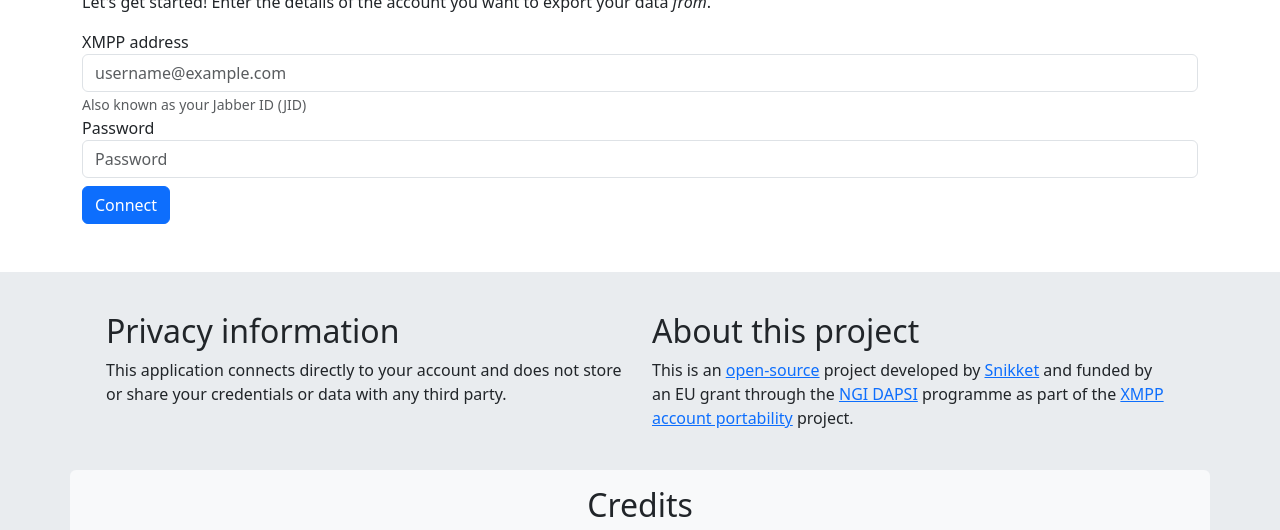
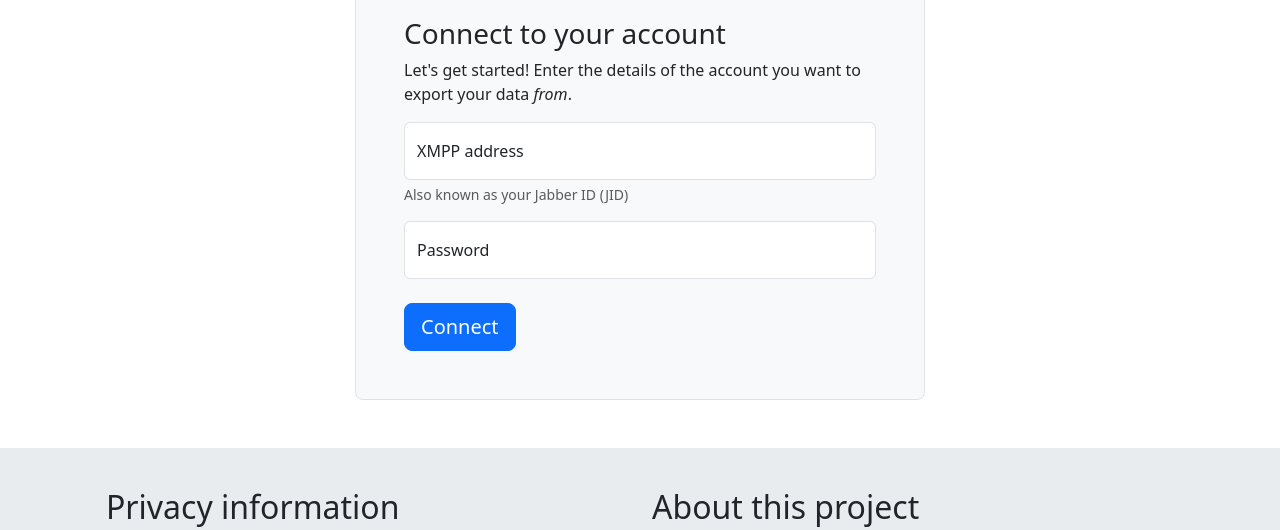
Before and after one commit to snikket-im/xmpp-account-exporter, a plain HTML site: page index.html in a window 1280 px wide. Shown: the part 455-985 px from the top of the page. Drawn offline with nearby package versions, Linux system fonts and the light colour scheme.

Commit message:
Improve primary login form

```diff
--- a/index.html
+++ b/index.html
@@ -43,18 +43,23 @@
 		</div>
 
         <form class="login" action="">
-		<h2>Connect to your account</h2>
-		<p>Let's get started! Enter the details of the account you want to export your data <em>from</em>.</p>
-            <div class="form-group">
-                <label for="jid">XMPP address</label>
-                <input required="required" type="email" name="jid" class="form-control" id="jid-el" aria-describedby="jidHelp" placeholder="username@example.com">
-                <small id="jidHelp" class="form-text text-muted">Also known as your Jabber ID (JID)</small>
+            <div class="row justify-content-center pt-4">
+                <div class="col-12 col-md-6 p-4 p-md-5 border rounded-3 bg-body-tertiary">
+                    <h3>Connect to your account</h3>
+                    <p>Let's get started! Enter the details of the account you want to export your data <em>from</em>.</p>
+                    <div class="form-floating mb-3">
+                        <input required="required" type="email" name="jid" class="form-control" id="jid-primary" aria-describedby="jid-help" placeholder="username@example.com">
+                        <label for="jid-primary">XMPP address</label>
+                        <div id="jid-help" class="form-text">Also known as your Jabber ID (JID)</div>
+                    </div>
+
+                    <div class="form-floating mb-3">
+                        <input required="required" type="password" name="password" class="form-control" id="password-primary" placeholder="Password">
+                        <label for="password-primary">Password</label>
+                    </div>
+                    <button type="submit" class="btn btn-lg btn-primary mt-2">Connect</button>
+                </div>
             </div>
-            <div class="form-group">
-                <label for="password">Password</label>
-                <input required="required" type="password" name="password" class="form-control" id="password" placeholder="Password">
-            </div>
-            <button type="submit" class="btn btn-primary mt-2">Connect</button>
         </form>
 
         <div id="download-status-panel" style="display:none">
```
